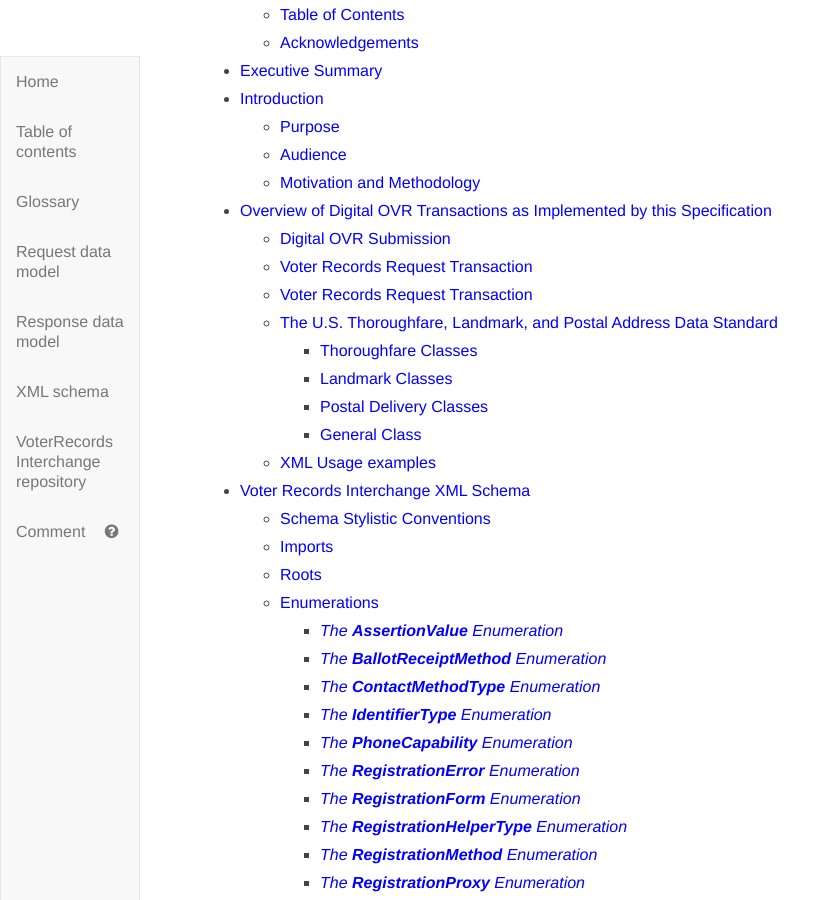
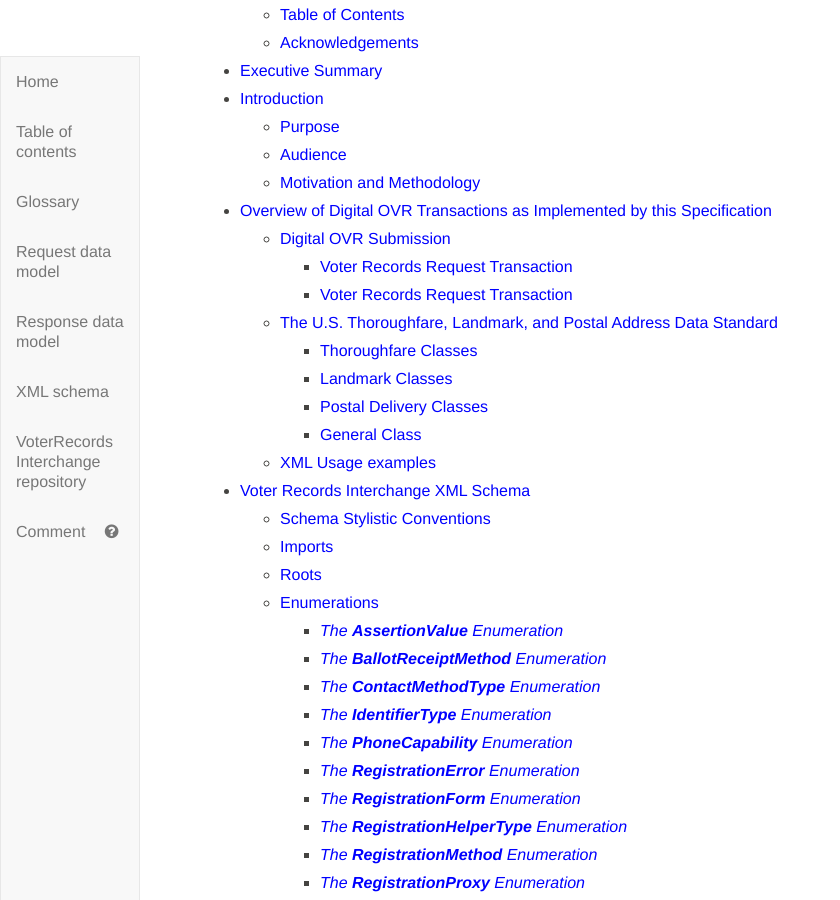
Before and after one commit to usnistgov/VoterRecordsInterchange, a Jekyll site: the page built from index.md, in a window 1280 px wide and 900 px high, scrolled down 780 px. Shown: the whole window, without its empty margins (0-840 px from the left). Built offline with Jekyll 4.4.1, drawn with Linux system fonts in a browser that asks for light colours; our own code applies the rules of GitHub Pages for plain Markdown files.

```diff
--- a/index.md
+++ b/index.md
@@ -43,8 +43,8 @@
 	- [Motivation and Methodology](#motivation-and-methodology)
 - [Overview of Digital OVR Transactions as Implemented by this Specification](#overview-of-digital-ovr-transactions-as-implemented-by-this-specification)
 	- [Digital OVR Submission](#digital-ovr-submission)
-	- [Voter Records Request Transaction](#voter-records-request-transaction)
-	- [Voter Records Request Transaction](#voter-records-request-transaction)
+	  - [Voter Records Request Transaction](#voter-records-request-transaction)
+	  - [Voter Records Request Transaction](#voter-records-request-transaction)
 	- [The U.S. Thoroughfare, Landmark, and Postal Address Data Standard](#the-us-thoroughfare-landmark-and-postal-address-data-standard)
 		- [Thoroughfare Classes](#thoroughfare-classes)
 		- [Landmark Classes](#landmark-classes)
@@ -232,14 +232,14 @@ Accordingly, the UML data model built for the digital OVR submission use case in
 
 <br>
 
-## Voter Records Request Transaction
+### Voter Records Request Transaction
 
 Need to describe data model elements and show zoomed data model.
 
 
 <br>
 
-## Voter Records Request Transaction
+### Voter Records Request Transaction
 
 
 *This use case also includes the use of the same data to request a change of address and/or name to an existing voter record -- just as a paper NVRA form can be used both registration and update.
```
